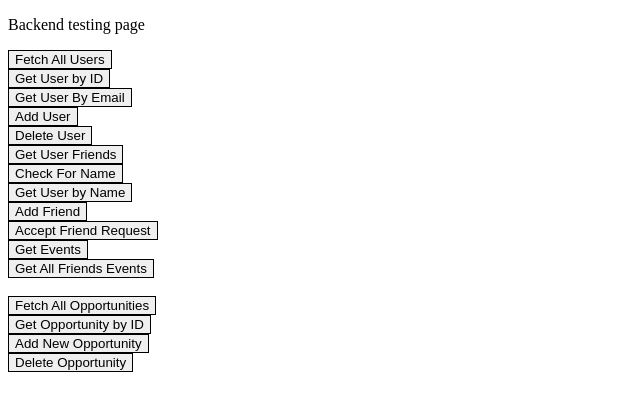
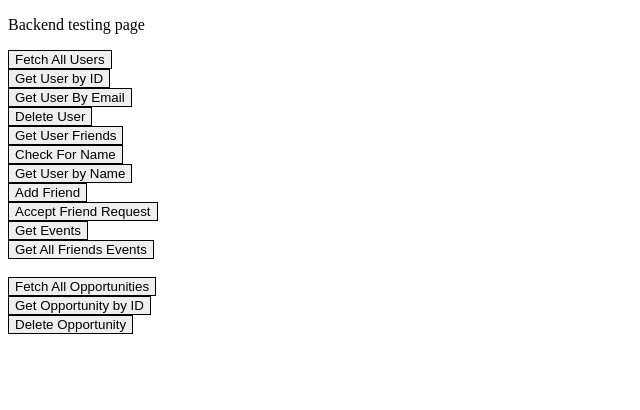
Before and after one commit to jack-thant/civic-otters, a Next.js app: page /backend in a window 1280 px wide. Shown: the top 410 px of the page, without its empty margins (0-640 px from the left). Built offline with nearby package versions, Linux system fonts and the light colour scheme.

Commit message:
Fix the backend deployment issues

```diff
--- a/components/ui/MyComponent.tsx
+++ b/components/ui/MyComponent.tsx
@@ -130,36 +130,36 @@ function MyComponent() {
         }
     };
 
-    const newUser: typeof User = {
-        _id: "6651f520191db42519621f9b",
-        email: "testing@gmail.com",
-        userImage: "https://raw.githubusercontent.com/Zaiqin/NoExpiry/main/client/src/assets/screenshot.png",
-        password: "password",
-        isNewUser: true,
-        name: "testing",
-        DOB: "2011-11-15",
-        userType: 400,
-        xp: 0,
-        friends: [],
-        achievements: [],
-        interests: ["Gardening", "DIY", "Sculpture"],
-        requested: [],
-        pending: [],
-        events: ["6651f520191db42519621f9b"],
-    };
+    // const newUser: typeof User = {
+    //     _id: "6651f520191db42519621f9b",
+    //     email: "testing@gmail.com",
+    //     userImage: "https://raw.githubusercontent.com/Zaiqin/NoExpiry/main/client/src/assets/screenshot.png",
+    //     password: "password",
+    //     isNewUser: true,
+    //     name: "testing",
+    //     DOB: "2011-11-15",
+    //     userType: 400,
+    //     xp: 0,
+    //     friends: [],
+    //     achievements: [],
+    //     interests: ["Gardening", "DIY", "Sculpture"],
+    //     requested: [],
+    //     pending: [],
+    //     events: ["6651f520191db42519621f9b", "123412413413"],
+    // };
 
-    const newOpportunity: typeof Opportunity = {
-        name: "ggg",
-        imageUrl: "https://raw.githubusercontent.com/Zaiqin/NoExpiry/main/client/src/assets/screenshot.png",
-        description: "ggg desc",
-        availableSlots: 100,
-        venue: "ggg place",
-        date: "2010-11-15",
-        tags: ["Gardening", "DIY", "Sculpture"],
-        participants: ["6651e3a081f554ce4a802128", "6651e4eaf3cb242171a6a9de"],
-        organizerContact: ["6651e54ef3cb242171a6a9e0"],
-        xp: 200,
-    };
+    // const newOpportunity: typeof Opportunity = {
+    //     name: "ggg",
+    //     imageUrl: "https://raw.githubusercontent.com/Zaiqin/NoExpiry/main/client/src/assets/screenshot.png",
+    //     description: "ggg desc",
+    //     availableSlots: 100,
+    //     venue: "ggg place",
+    //     date: "2010-11-15",
+    //     tags: ["Gardening", "DIY", "Sculpture"],
+    //     participants: ["6651e3a081f554ce4a802128", "6651e4eaf3cb242171a6a9de"],
+    //     organizerContact: ["6651e54ef3cb242171a6a9e0"],
+    //     xp: 200,
+    // };
 
     const handleAddNewUser = async (user: typeof User) => {
         try {
@@ -211,7 +211,7 @@ function MyComponent() {
             <button style={{border: "1px black solid"}} onClick={handleFetchUsers}>Fetch All Users</button> <br />
             <button style={{border: "1px black solid"}} onClick={() => handleGetUser('6651f520191db42519621f9b')}>Get User by ID</button> <br />
             <button style={{border: "1px black solid"}} onClick={() => handleGetUserByEmail('john@example.com')}>Get User By Email</button> <br />
-            <button style={{border: "1px black solid"}} onClick={() => handleAddNewUser(newUser)}>Add User</button><br />
+            {/* <button style={{border: "1px black solid"}} onClick={() => handleAddNewUser(newUser)}>Add User</button><br /> */}
             <button style={{border: "1px black solid"}} onClick={() => handleDeleteUser('6651e0ba94ee984b3c2436e4')}>Delete User</button><br />
             <button style={{border: "1px black solid"}} onClick={() => handleGetUserFriends('6651e3a081f554ce4a802128')}>Get User Friends</button><br />
             <button style={{border: "1px black solid"}} onClick={() => handleCheckName('grape grape')}>Check For Name</button><br />
@@ -225,7 +225,7 @@ function MyComponent() {
 
             <button style={{border: "1px black solid"}} onClick={handleFetchOpportunities}>Fetch All Opportunities</button> <br />
             <button style={{border: "1px black solid"}} onClick={() => handleGetOpportunity('6651df8aeaa03fa12bdc01e0')}>Get Opportunity by ID</button> <br />
-            <button style={{border: "1px black solid"}} onClick={() => handleAddNewOpportunity(newOpportunity)}>Add New Opportunity</button><br />
+            {/* <button style={{border: "1px black solid"}} onClick={() => handleAddNewOpportunity(newOpportunity)}>Add New Opportunity</button><br /> */}
             <button style={{border: "1px black solid"}} onClick={() => handleDeleteOpportunity('6651ee9991b2c0fb293c7d34')}>Delete Opportunity</button><br />
         </div>
     );
```
